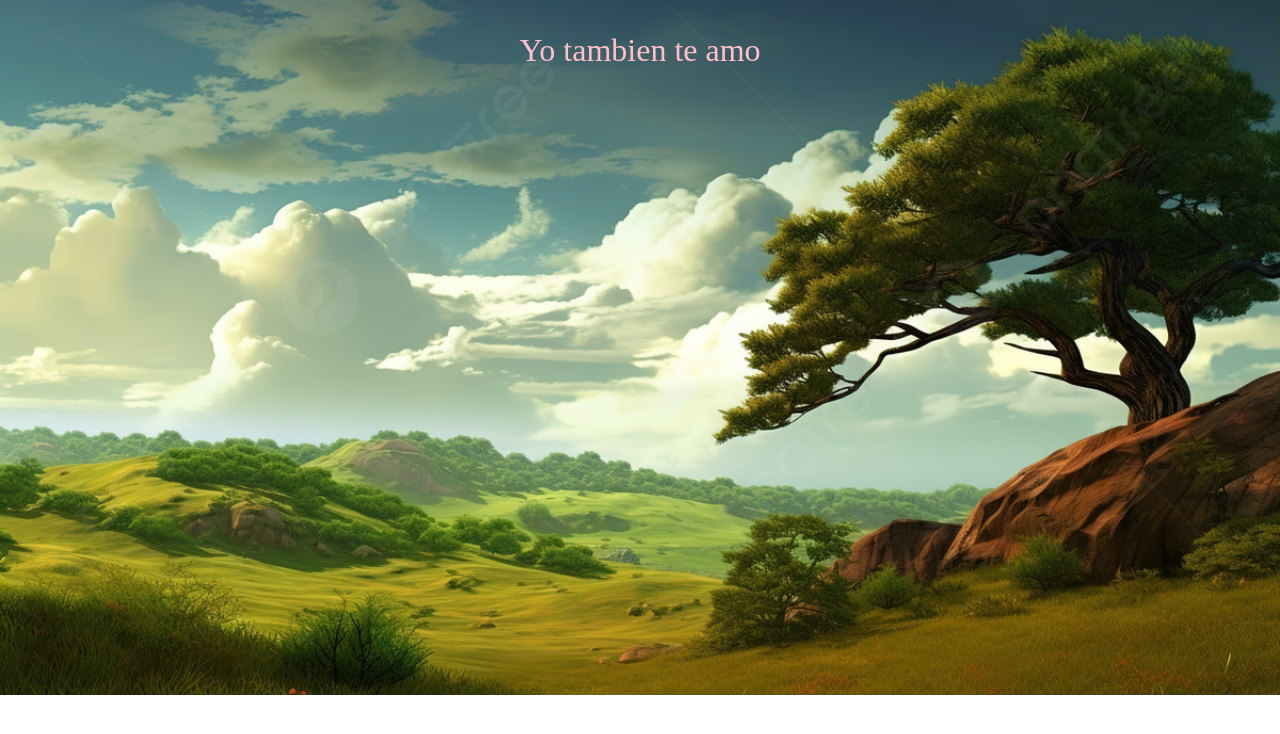
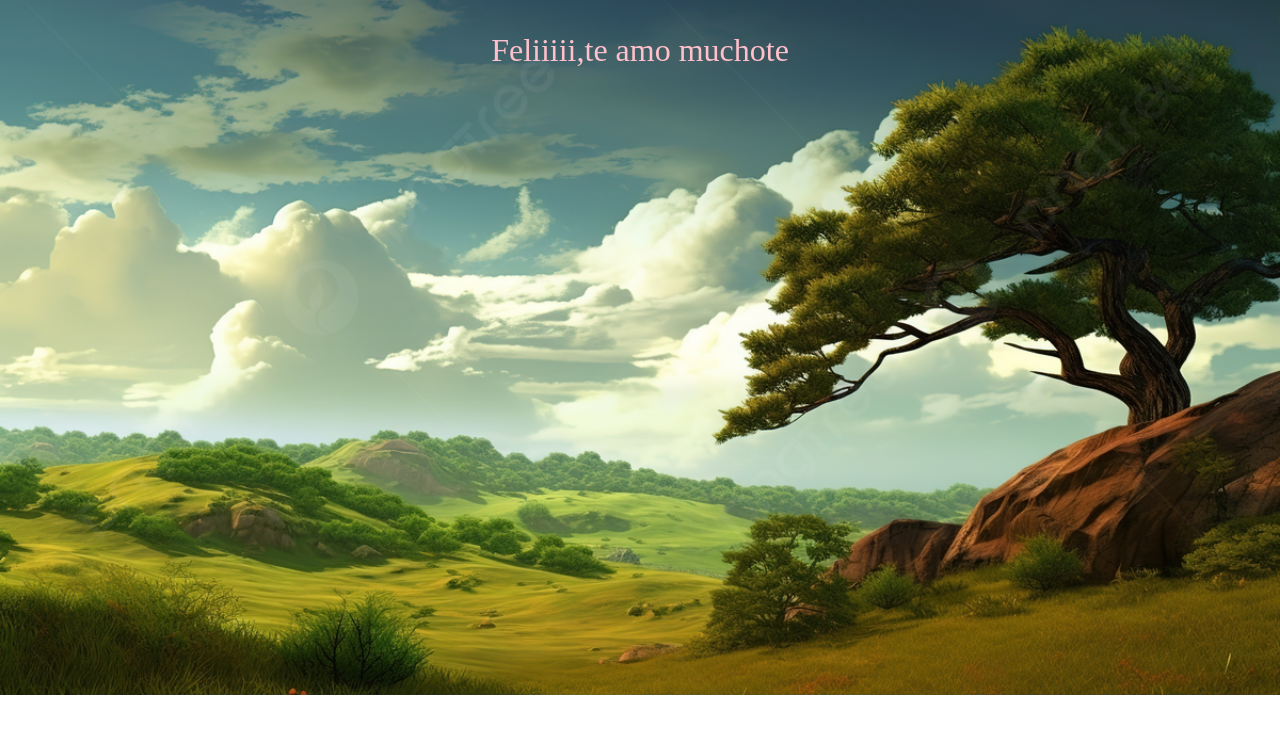
Before and after one commit to BrisaBarajas/BrisaBarajas.github.io, a plain HTML site: page index.html in a window 1280 px wide. Both pictures are taken after a click on the button "Si". Drawn offline with Linux system fonts and the light colour scheme.

Commit message:
Update index.html

```diff
--- a/index.html
+++ b/index.html
@@ -17,7 +17,7 @@
 </head>
 <body>
         <div>
-            <p id="p" hidden>Yo tambien te amo</p>
+            <p id="p" hidden>Feliiiii,te amo muchote</p>
         <h1 id="1">Regresarias Conmigo</h1>
         <section>
         <button id="Si">Si</button>
```
